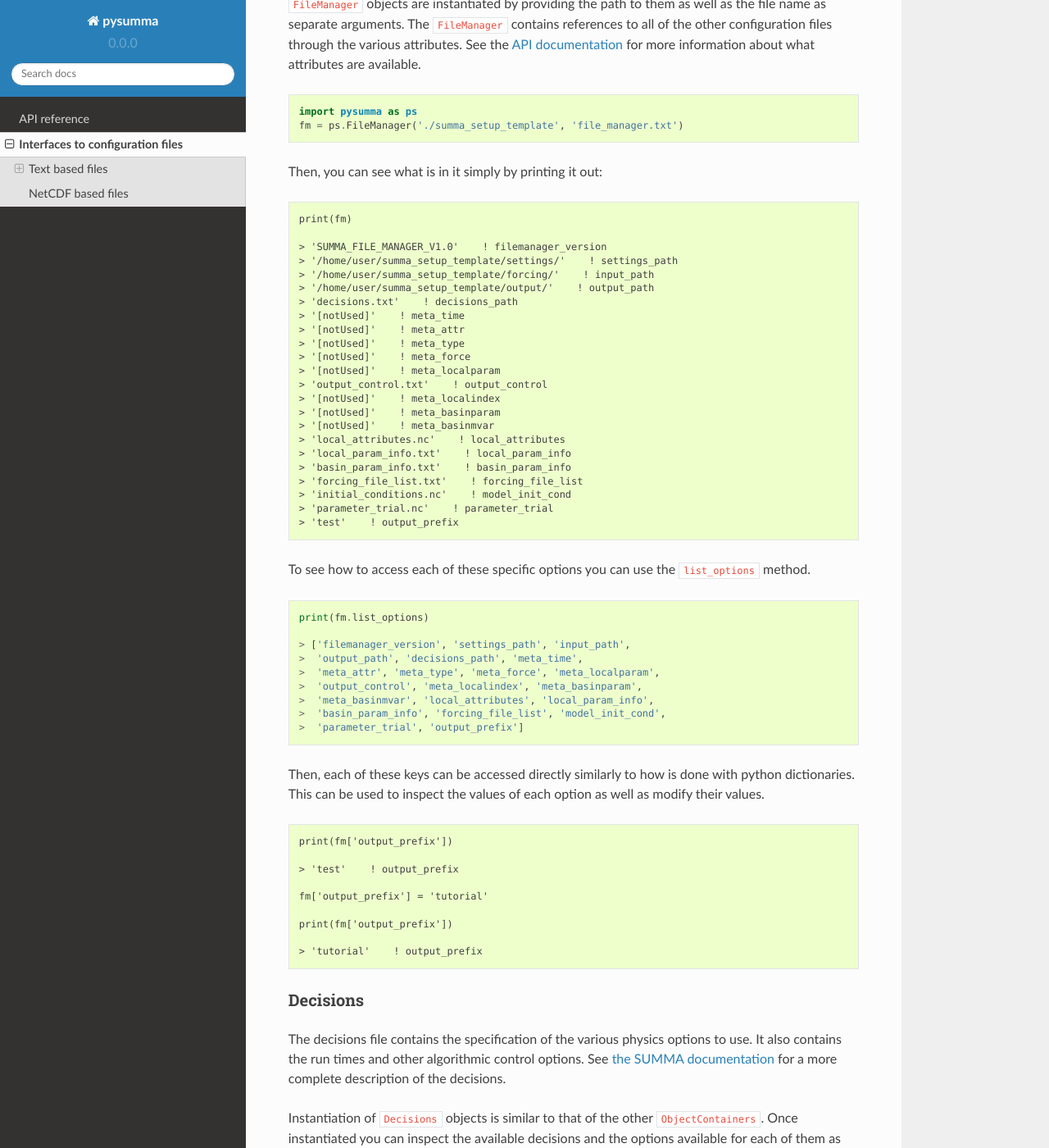
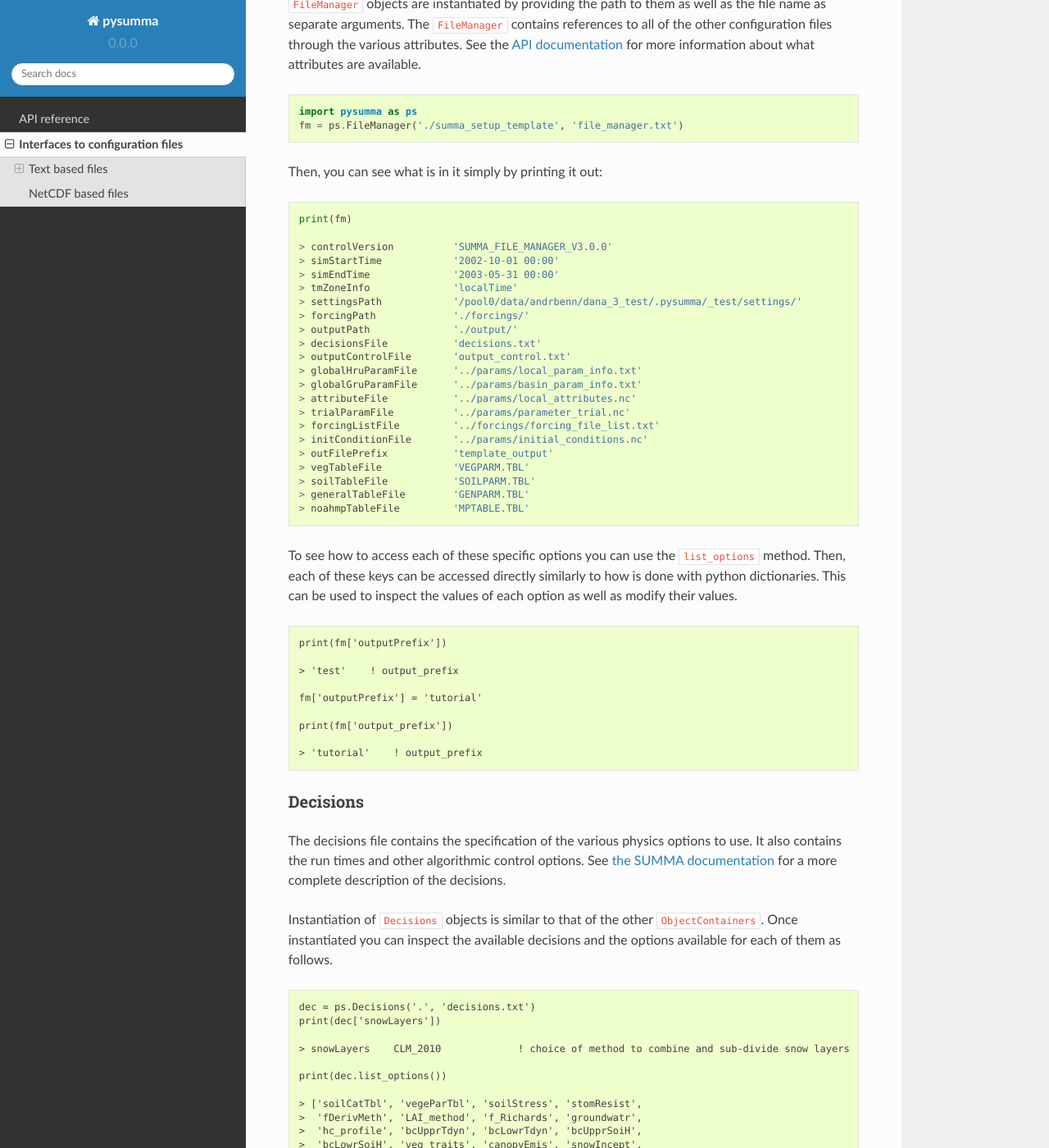
Before and after one commit to UW-Hydro/pysumma, a Sphinx documentation site: the page built from docs/configuration.rst, in a window 1280 px wide and 1400 px high, scrolled down 830 px. Shown: the whole window at 82% size. Built offline with Sphinx 7.4.7 and the Read the Docs theme 2.0.0, drawn with Linux system fonts in a browser that asks for light colours; some of the changed text lies outside the part shown.

Commit message:
Update for release

```diff
--- a/docs/configuration.rst
+++ b/docs/configuration.rst
@@ -44,52 +44,38 @@
 
     print(fm)
 
-    > 'SUMMA_FILE_MANAGER_V1.0'    ! filemanager_version
-    > '/home/user/summa_setup_template/settings/'    ! settings_path
-    > '/home/user/summa_setup_template/forcing/'    ! input_path
-    > '/home/user/summa_setup_template/output/'    ! output_path
-    > 'decisions.txt'    ! decisions_path
-    > '[notUsed]'    ! meta_time
-    > '[notUsed]'    ! meta_attr
-    > '[notUsed]'    ! meta_type
-    > '[notUsed]'    ! meta_force
-    > '[notUsed]'    ! meta_localparam
-    > 'output_control.txt'    ! output_control
-    > '[notUsed]'    ! meta_localindex
-    > '[notUsed]'    ! meta_basinparam
-    > '[notUsed]'    ! meta_basinmvar
-    > 'local_attributes.nc'    ! local_attributes
-    > 'local_param_info.txt'    ! local_param_info
-    > 'basin_param_info.txt'    ! basin_param_info
-    > 'forcing_file_list.txt'    ! forcing_file_list
-    > 'initial_conditions.nc'    ! model_init_cond
-    > 'parameter_trial.nc'    ! parameter_trial
-    > 'test'    ! output_prefix
+    > controlVersion          'SUMMA_FILE_MANAGER_V3.0.0'
+    > simStartTime            '2002-10-01 00:00'
+    > simEndTime              '2003-05-31 00:00'
+    > tmZoneInfo              'localTime'
+    > settingsPath            '/pool0/data/andrbenn/dana_3_test/.pysumma/_test/settings/'
+    > forcingPath             './forcings/'
+    > outputPath              './output/'
+    > decisionsFile           'decisions.txt'
+    > outputControlFile       'output_control.txt'
+    > globalHruParamFile      '../params/local_param_info.txt'
+    > globalGruParamFile      '../params/basin_param_info.txt'
+    > attributeFile           '../params/local_attributes.nc'
+    > trialParamFile          '../params/parameter_trial.nc'
+    > forcingListFile         '../forcings/forcing_file_list.txt'
+    > initConditionFile       '../params/initial_conditions.nc'
+    > outFilePrefix           'template_output'
+    > vegTableFile            'VEGPARM.TBL'
+    > soilTableFile           'SOILPARM.TBL'
+    > generalTableFile        'GENPARM.TBL'
+    > noahmpTableFile         'MPTABLE.TBL'
 
 To see how to access each of these specific options you can use the ``list_options`` method.
-
-::
-
-    print(fm.list_options)
-
-    > ['filemanager_version', 'settings_path', 'input_path',
-    >  'output_path', 'decisions_path', 'meta_time',
-    >  'meta_attr', 'meta_type', 'meta_force', 'meta_localparam',
-    >  'output_control', 'meta_localindex', 'meta_basinparam',
-    >  'meta_basinmvar', 'local_attributes', 'local_param_info',
-    >  'basin_param_info', 'forcing_file_list', 'model_init_cond',
-    >  'parameter_trial', 'output_prefix']
-
 Then, each of these keys can be accessed directly similarly to how is done with python dictionaries.
 This can be used to inspect the values of each option as well as modify their values.
 
 ::
 
-    print(fm['output_prefix'])
+    print(fm['outputPrefix'])
 
     > 'test'    ! output_prefix
 
-    fm['output_prefix'] = 'tutorial'
+    fm['outputPrefix'] = 'tutorial'
 
     print(fm['output_prefix'])
 
@@ -204,9 +189,9 @@
     >> sum
 
 
-Local parameter info
+GlobalParams
 --------------------
-The local parameter info file contains a listing of global parameters. Spatially dependent parameters are specified
+The GlobalParams object listing of global parameters. Spatially dependent parameters are specified
 in the parameter trial NetCDF file. Values which are specified in the local parameter info file will be overwritten
 by those specified in the parameter trial file.
 As with the output control file, there are many parameters which can be specified, so we omit them for brevity.
@@ -215,7 +200,7 @@
 
 ::
 
-    lpi = ps.LocalParamInfo('.', 'local_param_info.txt')
+    lpi = ps.GlobalParams('.', 'global_param_info.txt')
     print(lpi.list_options())
 
     >> ['upperBoundHead', 'lowerBoundHead', 'upperBoundTheta', 'lowerBoundTheta',
--- a/environment.yml
+++ b/environment.yml
@@ -19,5 +19,6 @@
   - geopandas
   - jupyter
   - pip
+  - summa=3.0.0
   - pip:
     - hs_restclient
--- a/setup.py
+++ b/setup.py
@@ -1,7 +1,7 @@
 from setuptools import setup, find_packages
 
 setup(name='pysumma',
-      version='2.0.0',
+      version='3.0.0',
       description='A python wrapper for SUMMA',
       url='https://github.com/UW-Hydro/pysumma.git',
       author='YoungDon Choi, Andrew Bennett',
```
Also changed, not shown: other parts of docs/configuration.rst (+6 -7 lines), README.md (+3 -0 lines), 4 other files.
